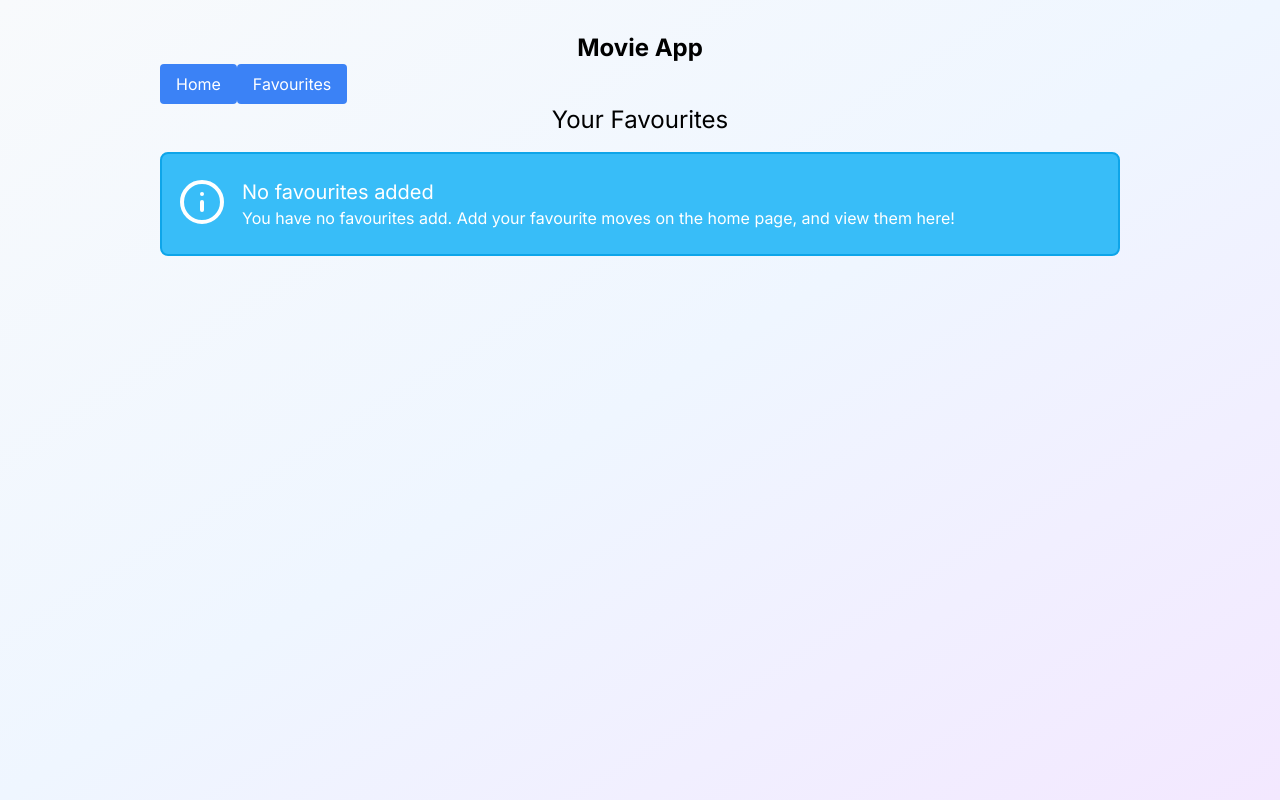
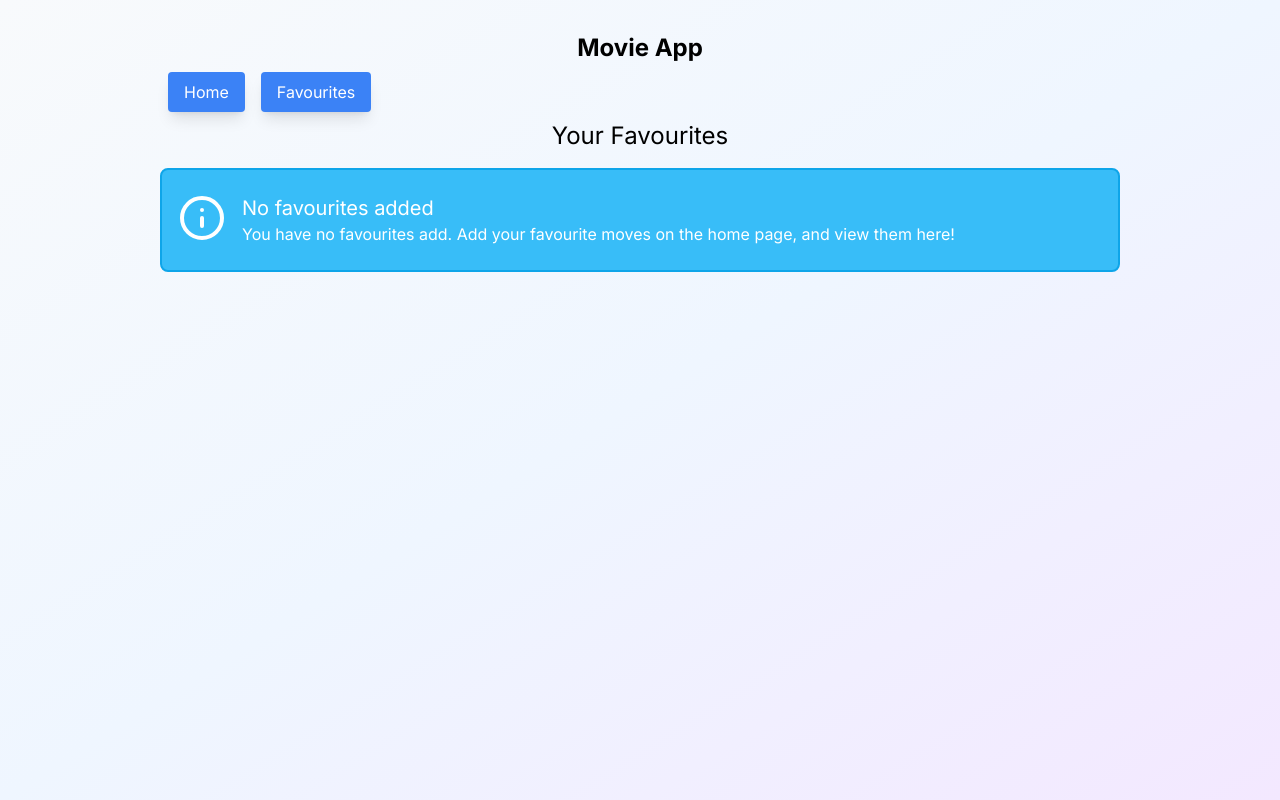
Before and after one commit to SimonNRisk/movie-react, a React (Vite) app: page /favourites in a window 1280 px wide. Built offline with nearby package versions, Linux system fonts and the light colour scheme.

Commit message:
Improve button styling

```diff
--- a/src/components/Button.tsx
+++ b/src/components/Button.tsx
@@ -13,7 +13,10 @@ export default function Button({
 }: ButtonProps) {
   return (
     <div>
-      <button onClick={onClick} className={`text-white px-4 py-2 rounded ${colour}`}>
+      <button
+        onClick={onClick}
+        className={`text-white px-4 py-2 rounded ${colour} m-2 shadow-lg hover:opacity-70 transition duration-300`}
+      >
         {description} {count ? `(${count})` : null}
       </button>
     </div>
```
